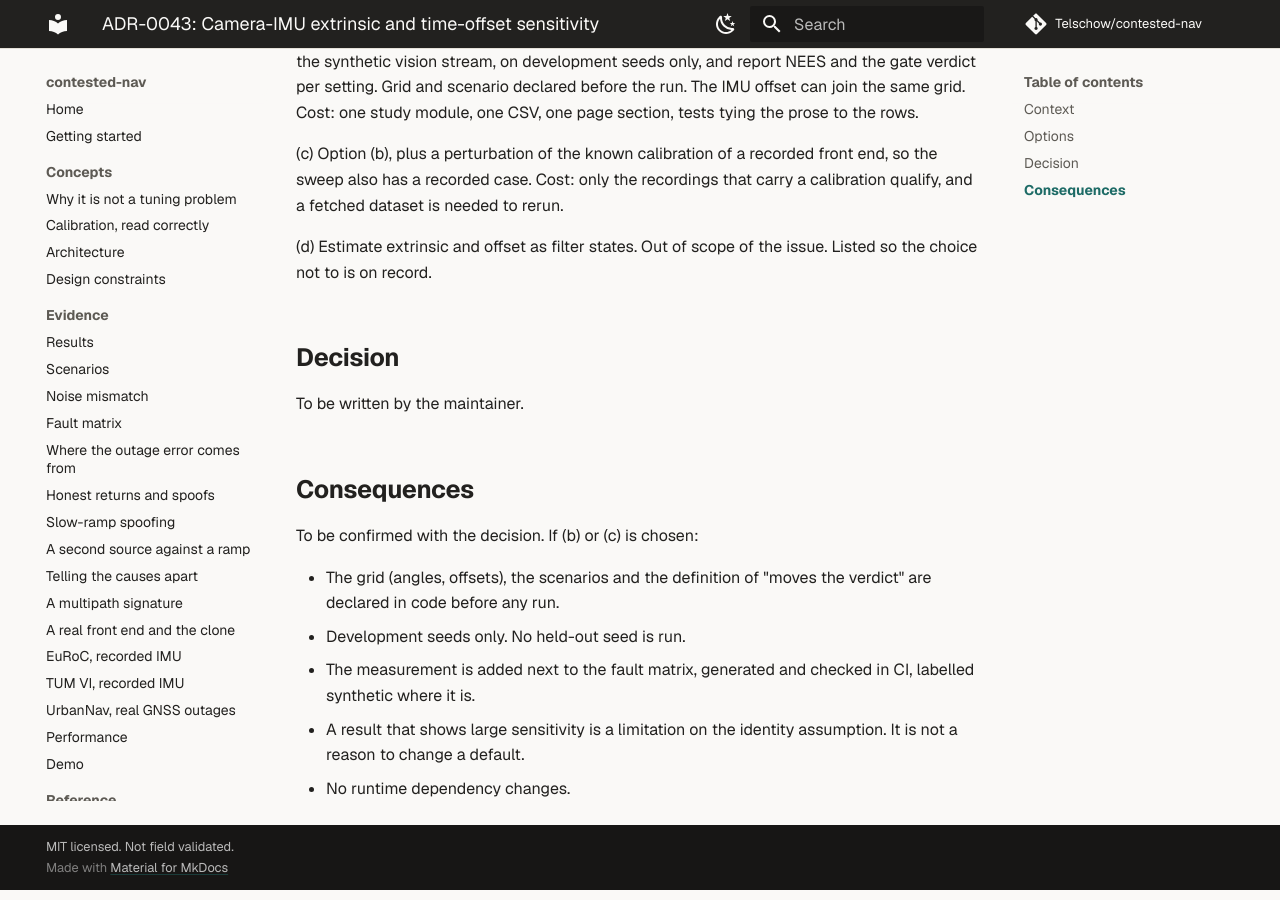
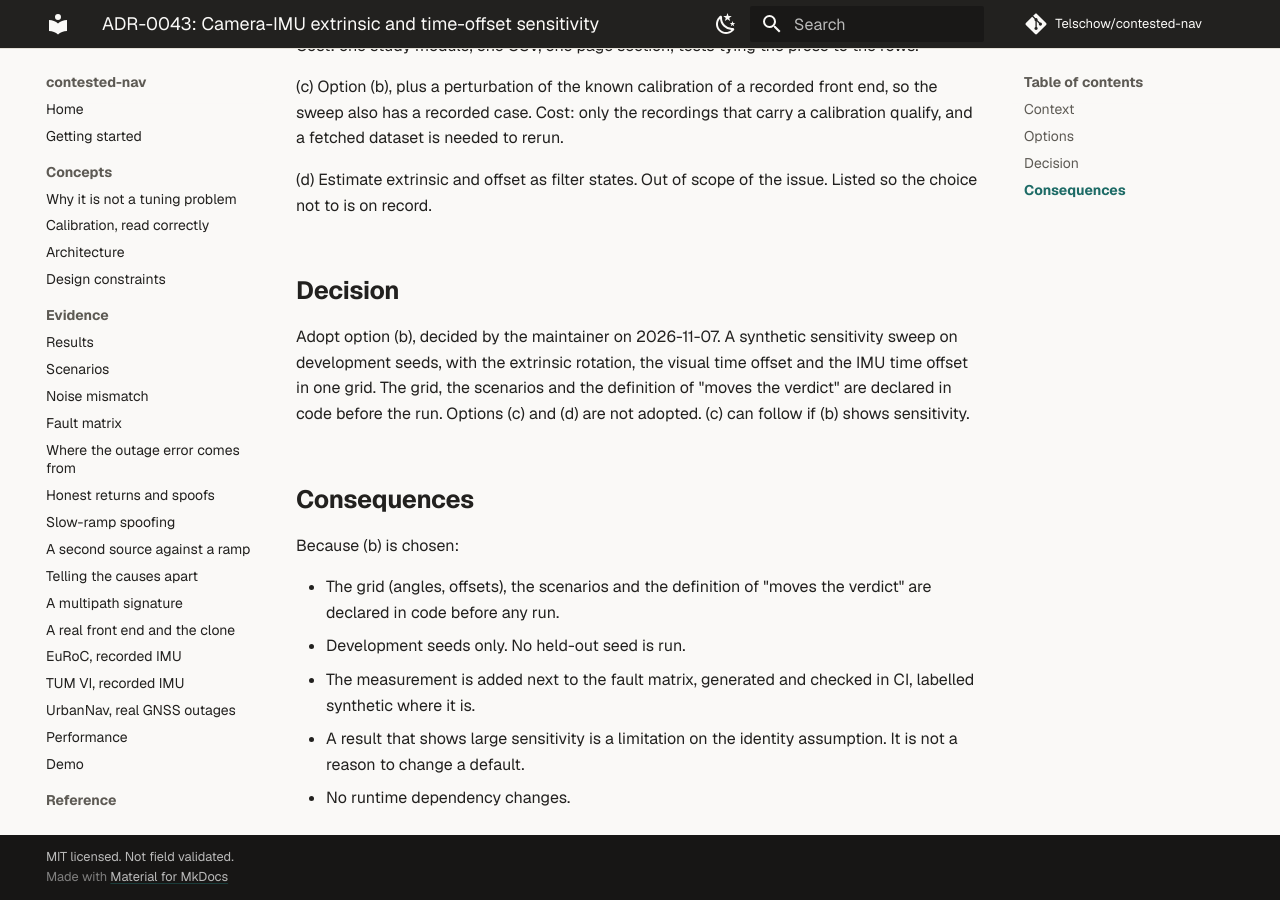
Before and after one commit to Telschow/contested-nav, an MkDocs documentation site: the page built from docs/adr/0043-camera-imu-extrinsic-and-time-offset-sensitivity.md, in a window 1280 px wide and 900 px high, scrolled down 1035 px. Built offline with MkDocs 1.6.1 and Material for MkDocs 9.7.7, drawn with Linux system fonts in a browser that asks for light colours; comment, search, counter and statistics services are not loaded; some of the changed text lies outside the part shown.

Commit message:
docs(adr): ADR-0043 accepted, option (b), decided by the maintainer (#117)
Co-Authored-By: Claude Sonnet 5.5 <noreply@anthropic.com>
Claude-Session: https://claude.ai/code/session_011kcqHScTnnxa1dRawTRkzb

```diff
--- a/docs/adr/0043-camera-imu-extrinsic-and-time-offset-sensitivity.md
+++ b/docs/adr/0043-camera-imu-extrinsic-and-time-offset-sensitivity.md
@@ -1,10 +1,8 @@
 # ADR-0043: Camera-IMU extrinsic and time-offset sensitivity
 
-- Status: proposed
+- Status: accepted
 - Date: 2026-11
 - Related: [ADR-0036](0036-b1-is-closed-as-characterised-not-solved.md), [fault matrix](../faults.md), [model assumptions](../MODEL.md), [issue #117](https://github.com/Telschow/contested-nav/issues/117)
-
-This record has its context and options. The decision section is the maintainer's to write. No code is written until it is.
 
 ## Context
 
@@ -28,11 +26,11 @@ This record has its context and options. The decision section is the maintainer'
 
 ## Decision
 
-To be written by the maintainer.
+Adopt option (b), decided by the maintainer on 2026-11-07. A synthetic sensitivity sweep on development seeds, with the extrinsic rotation, the visual time offset and the IMU time offset in one grid. The grid, the scenarios and the definition of "moves the verdict" are declared in code before the run. Options (c) and (d) are not adopted. (c) can follow if (b) shows sensitivity.
 
 ## Consequences
 
-To be confirmed with the decision. If (b) or (c) is chosen:
+Because (b) is chosen:
 
 - The grid (angles, offsets), the scenarios and the definition of "moves the verdict" are declared in code before any run.
 - Development seeds only. No held-out seed is run.
```
Also changed, not shown: docs/adr/index.md (+1 -1 lines).
